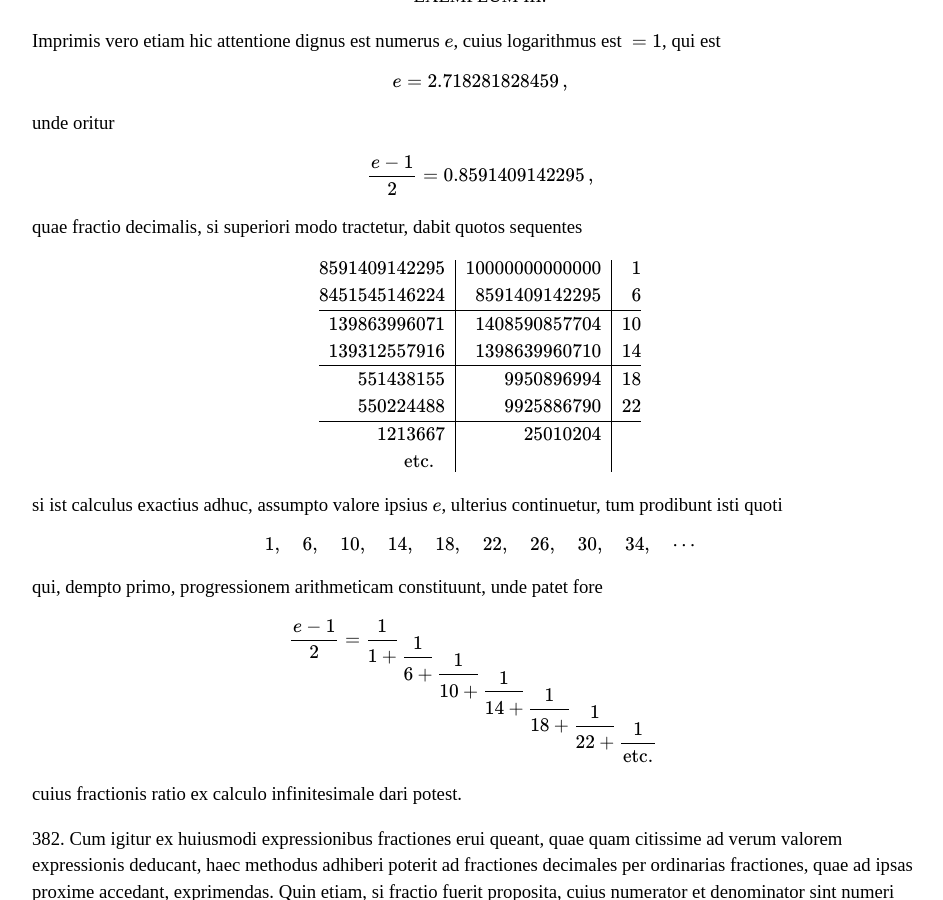
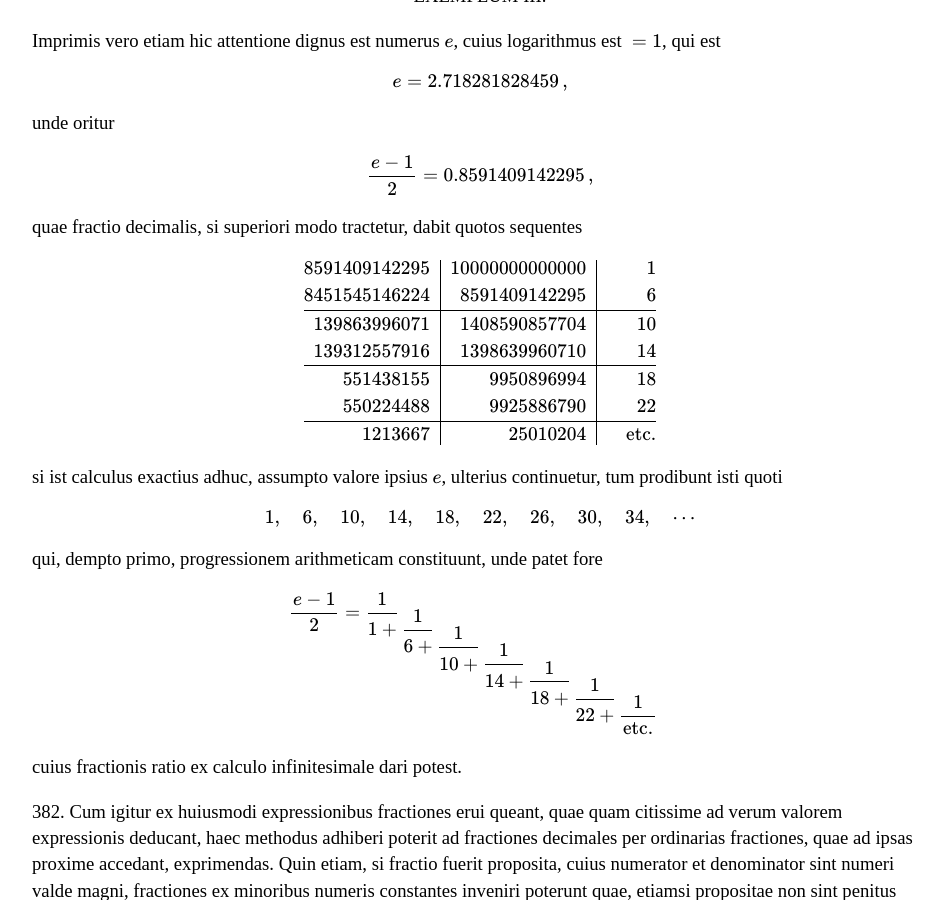
Before and after one commit to ttdoucet/ttdoucet.github.io, a Jekyll site: the page built from euler/e101.html, in a window 1280 px wide and 900 px high, scrolled down 22923 px. Shown: the whole window, without its empty margins (160-1103 px from the left). Built offline with Jekyll 4.4.1, drawn with Linux system fonts in a browser that asks for light colours; formulas are drawn with MathJax 3.

Commit message:
minor changes

```diff
--- a/euler/e101.html
+++ b/euler/e101.html
@@ -1281,8 +1276,7 @@ quae fractio decimalis, si superiori modo tractetur, dabit quotos sequentes
     551438155 &      9950896994 & 18 \cr
     550224488 &      9925886790 & 22 \cr
 \hline
-      1213667 &        25010204 \cr
-\hbox{etc.}\;\;
+      1213667 &        25010204 & \quad\hbox{etc.}\cr
 \end{array}
 
 
```
Also changed, not shown: other parts of euler/e101.html (+0 -5 lines).
